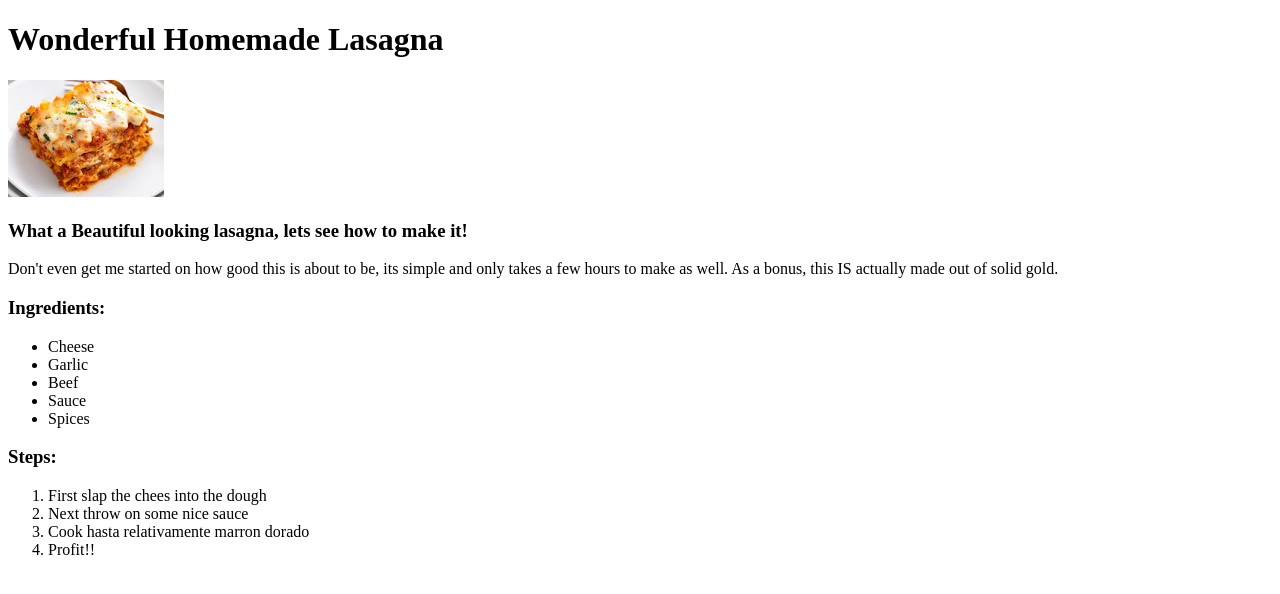
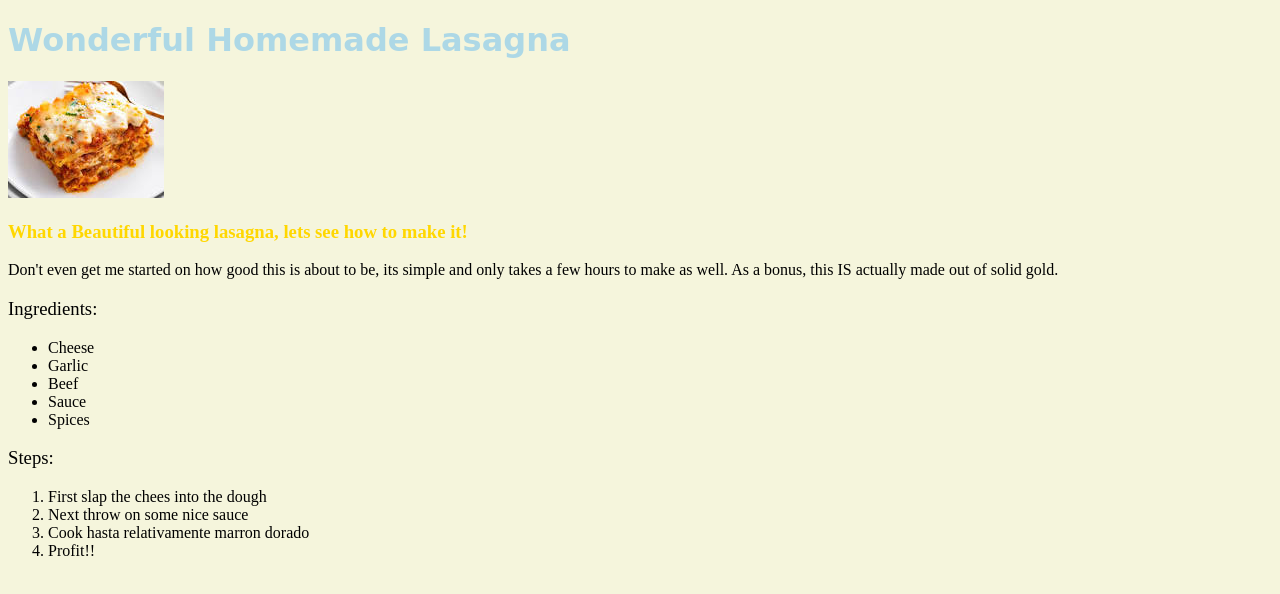
Before and after one commit to NolanBoychuk/odin-recipes, a plain HTML site: page recipes/lasagna.html in a window 1280 px wide. Drawn offline with Linux system fonts and the light colour scheme.

Commit message:
Style changes

```diff
--- a/recipes/lasagna.html
+++ b/recipes/lasagna.html
@@ -1,6 +1,7 @@
 <!DOCTYPE html>
 <html lang="en">
 <head>
+    <link rel = "stylesheet" href = "../style.css"/>
     <meta charset="UTF-8">
     <meta name="viewport" content="width=device-width, initial-scale=1.0">
     <title>Lasagna recipe</title>
@@ -8,7 +9,7 @@
 <body>
   <h1>Wonderful Homemade Lasagna</h1>
   <image src = "../img/lasagna.jpg" alt = "picture of a beautiful lasagna">
-  <h3>What a Beautiful looking lasagna, lets see how to make it!</h3>
+  <h3 class = "first">What a Beautiful looking lasagna, lets see how to make it!</h3>
   <p>Don't even get me started on how good this is about to be, its simple and only takes a few hours to make as well. As a bonus, this IS actually made out of solid gold.</p>
   <h3>Ingredients:</h3>
   <ul>
--- /dev/null
+++ b/style.css
@@ -0,0 +1,17 @@
+h1 {
+    font-weight:bolder;
+    color:lightblue;
+    font-family: "Lucida Handwriting", cursive;
+}
+* {
+    background-color:beige;
+}
+
+h3 {
+    font-weight:100;
+}
+
+h3.first {
+    font-weight:bolder;
+    color:gold;
+}
```
Also changed, not shown: index.html (+1 -0 lines), recipes/pasta.html (+2 -1 lines), recipes/spaghetti.html (+2 -1 lines).
